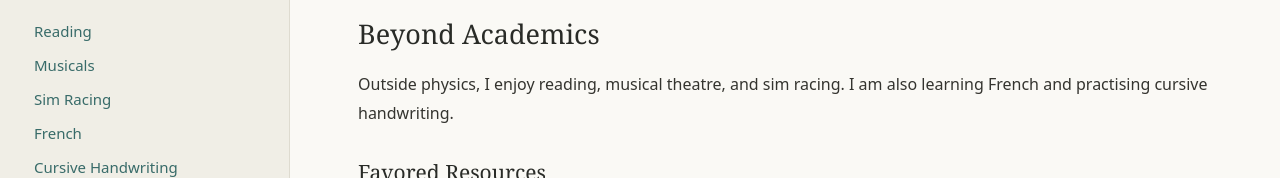
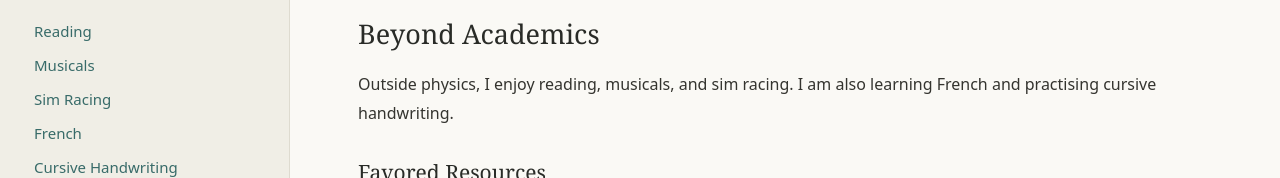
Before and after one commit to Hazeyuh/hazeyuh.github.io, a plain HTML site: page index.html in a window 1280 px wide. Shown: the part 280-458 px from the top of the page. Drawn offline with Linux system fonts and the light colour scheme.

Commit message:
Update personal homepage

```diff
--- a/index.html
+++ b/index.html
@@ -4,7 +4,7 @@
 <p>I am a junior undergraduate studying physics at Nanjing University. I am interested in experimental condensed matter physics, particularly two-dimensional quantum materials and the novel physical phenomena they host.</p>
 <p>I am currently building my foundations in solid-state and condensed matter physics. I am also curious about how computation and AI can support experimental physics.</p>
 <h2 id="beyond-academics">Beyond Academics</h2>
-<p>Outside physics, I enjoy reading, musical theatre, and sim racing. I am also learning French and practising cursive handwriting.</p>
+<p>Outside physics, I enjoy reading, musicals, and sim racing. I am also learning French and practising cursive handwriting.</p>
 <h3 id="favored-resources">Favored Resources</h3>
 <p>A collection of resources related to my hobbies and interests, along with occasional notes and things I create.</p>
 <ul>
```
